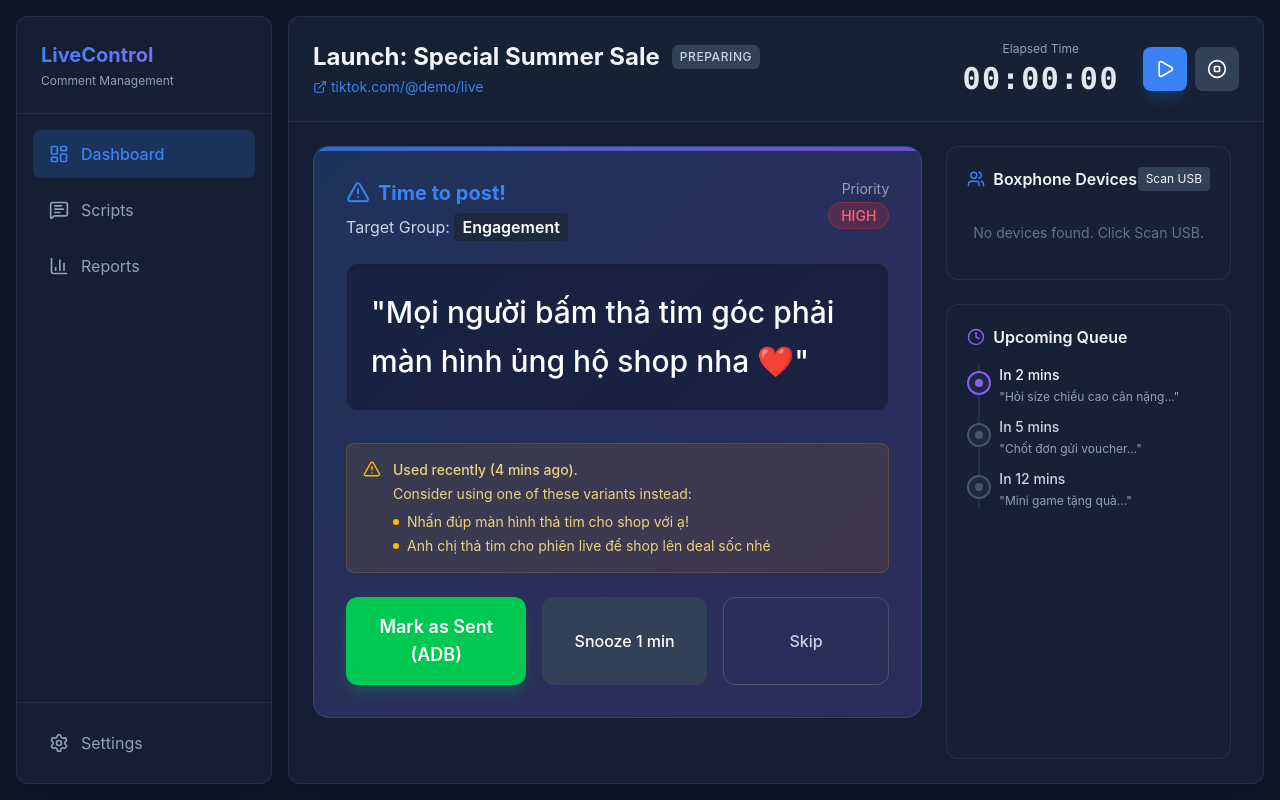
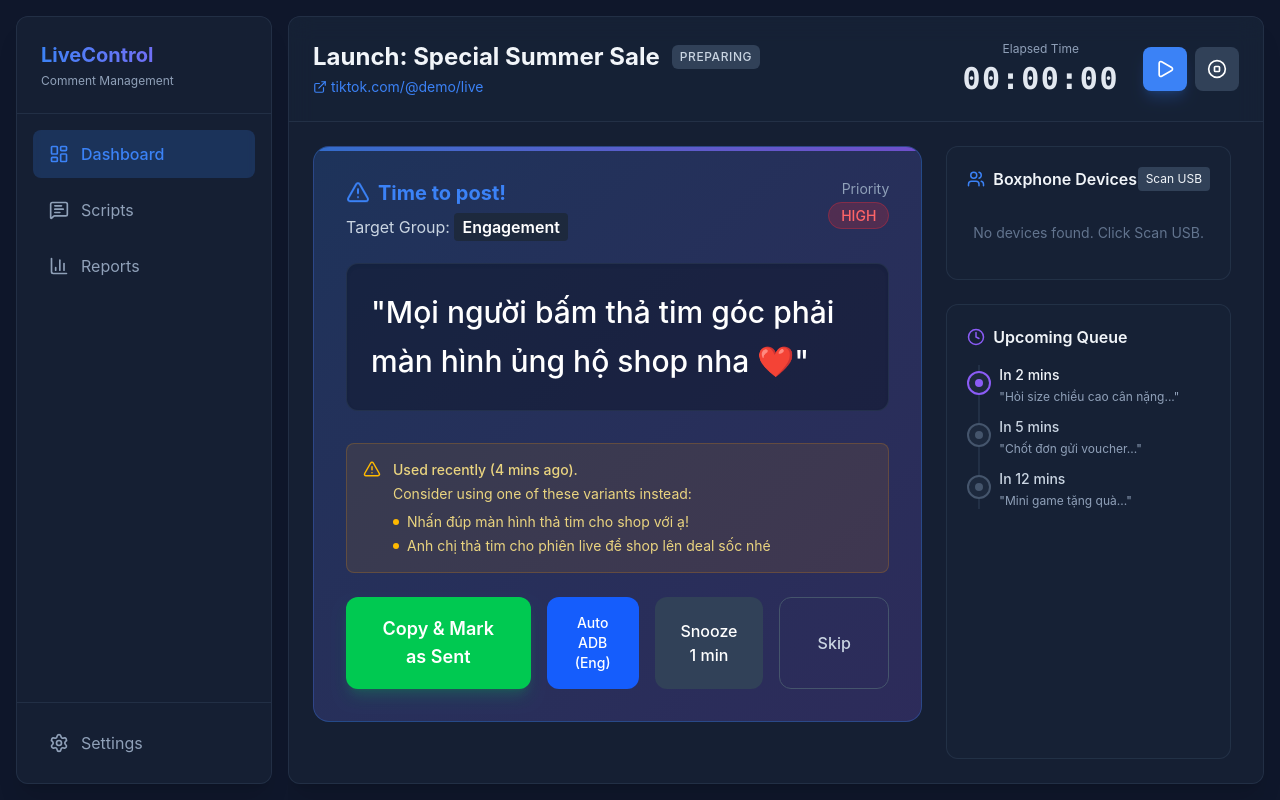
Before and after one commit to Tio-dev71/SeedingTikTok-Boxphone, a React (Vite) app in the folder frontend/: page / in a window 1280 px wide. Built offline with nearby package versions, Linux system fonts and the light colour scheme.

Commit message:
feat: change primary action to Copy to clipboard for Option 2 workflow

```diff
--- a/frontend/src/pages/DashboardPage.tsx
+++ b/frontend/src/pages/DashboardPage.tsx
@@ -6,6 +6,7 @@ export function DashboardPage() {
   const [elapsedTime, setElapsedTime] = useState(0);
   const [showReminder, setShowReminder] = useState(true);
   const [adbDevices, setAdbDevices] = useState<string[]>([]);
+  const [copyStatus, setCopyStatus] = useState(false);
 
   useEffect(() => {
     let interval: number;
@@ -122,8 +123,27 @@ export function DashboardPage() {
               <div className="flex flex-wrap gap-4">
                 <button
                   onClick={async () => {
+                    const textToCopy = "Mọi người bấm thả tim góc phải màn hình ủng hộ shop nha ❤️";
+                    try {
+                      await navigator.clipboard.writeText(textToCopy);
+                      setCopyStatus(true);
+                      setTimeout(() => {
+                        setCopyStatus(false);
+                        setShowReminder(false);
+                      }, 1000);
+                    } catch (err) {
+                      console.error("Failed to copy", err);
+                      setShowReminder(false);
+                    }
+                  }}
+                  className="bg-green-500 hover:bg-green-400 text-white font-semibold py-4 px-8 rounded-xl shadow-lg shadow-green-500/20 transition-all active:scale-95 text-lg flex-[2]"
+                >
+                  {copyStatus ? "Đã Copy! ✓" : "Copy & Mark as Sent"}
+                </button>
+
+                <button
+                  onClick={async () => {
                     if (adbDevices.length > 0) {
-                      // Send to ALL devices for testing
                       for (const device of adbDevices) {
                         try {
                           await fetch("http://localhost:8000/api/adb/devices/send-comment", {
@@ -136,15 +156,16 @@ export function DashboardPage() {
                         }
                       }
                     } else {
-                      alert("Vui lòng Quét USB (Scan USB) ở cột bên phải trước khi gửi!");
+                      alert("Vui lòng Quét USB trước khi gửi!");
                       return;
                     }
                     setShowReminder(false);
                   }}
-                  className="bg-green-500 hover:bg-green-400 text-white font-semibold py-4 px-8 rounded-xl shadow-lg shadow-green-500/20 transition-all active:scale-95 text-lg flex-1"
+                  className="bg-blue-600 hover:bg-blue-500 text-white font-medium py-4 px-4 rounded-xl transition-all active:scale-95 flex-1 text-sm"
                 >
-                  Mark as Sent (ADB)
+                  Auto ADB (Eng)
                 </button>
+
                 <button className="bg-slate-700 hover:bg-slate-600 text-white font-medium py-4 px-6 rounded-xl transition-all active:scale-95 flex-1">
                   Snooze 1 min
                 </button>
```
